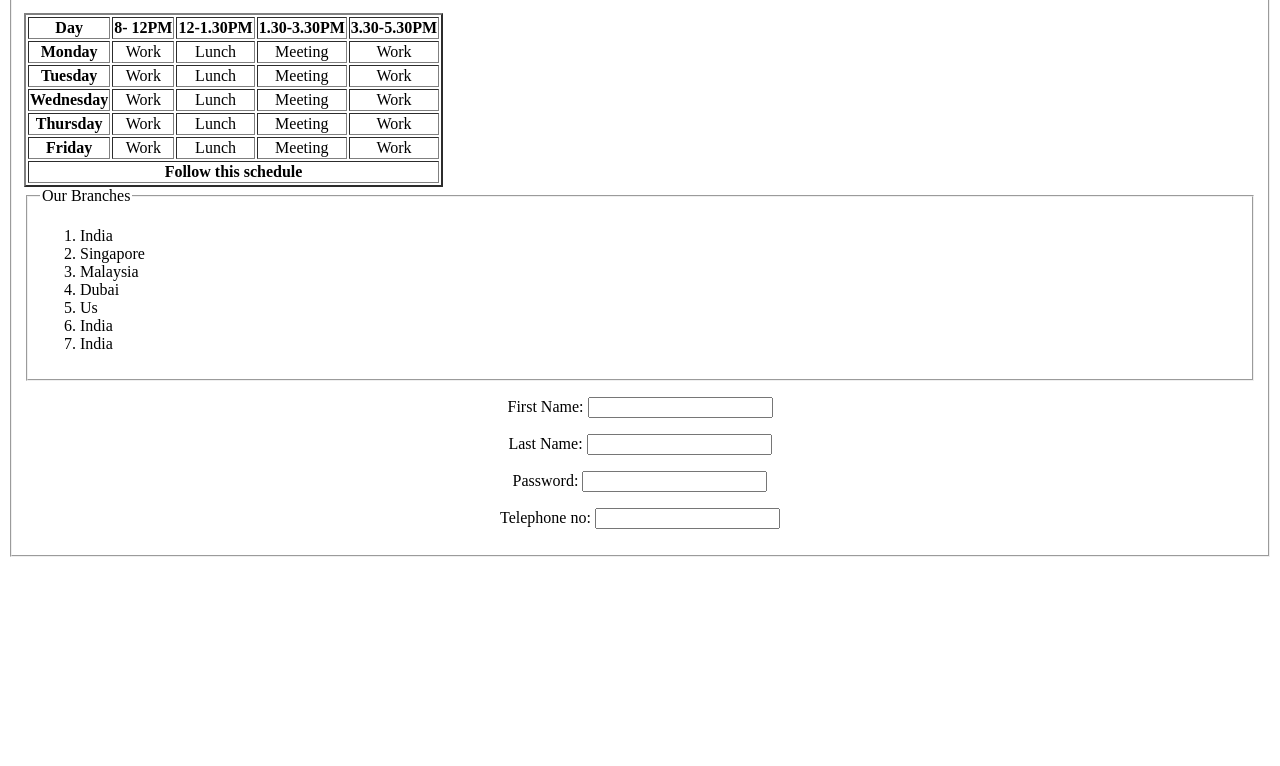
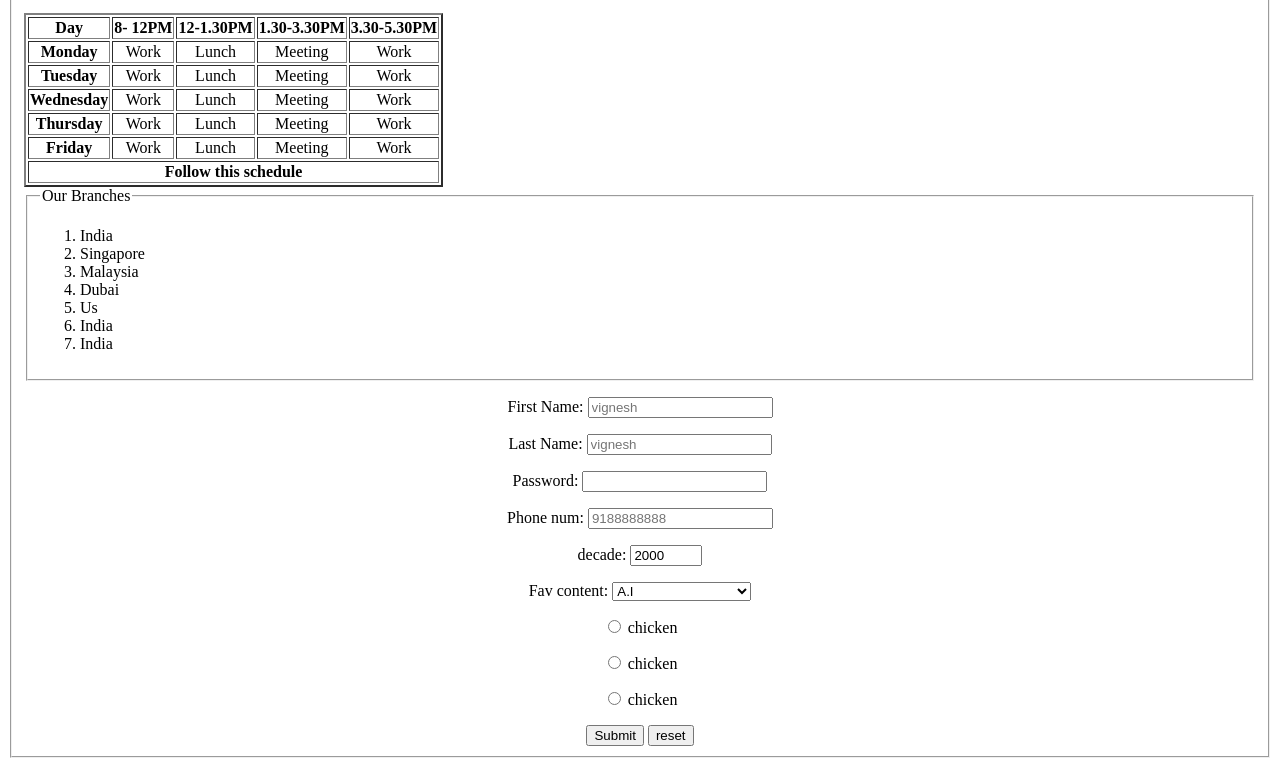
Before and after one commit to vickyaltitude/Fullstack-projects, a plain HTML site: page index.html in a window 1280 px wide. Shown: the part 1191-1957 px from the top of the page. Before the commit the page ends 1756 px from the top, so only its background shows below. Drawn offline with Linux system fonts and the light colour scheme.

Commit message:
new update

```diff
--- a/index.html
+++ b/index.html
@@ -101,15 +101,38 @@
         </fieldset>
         </main>
         <footer>
-           <section><form method="post">
-                <p><label name="FirstName" id="FirstName">First Name:</label>
-                <Input type="text" for="FirstName"></p>
-                <p><label name="lastname" id="lastname">Last Name:</label>
-                    <Input type="text" for="FirstName"></p>
-                <p><label name="password" id="password">Password:</label>
-                 <Input type="password" for="FirstName"></p>
-                 <p><label name="number" id="number">Telephone no:</label>
-                <Input type="tel" for="FirstName"></p>
+           <section><form action="https://httpbin.org/get"  method="post">
+                <p><label for="FirstName">First Name:</label>
+                <Input type="text" name="FirstName" id="FirstName" placeholder="vignesh" autocomplete="on" required></p>
+                <p><label for="Lastname">Last Name:</label>
+                 <Input type="text" name="Lastname" id="Lastname" placeholder="vignesh" autocomplete="on"></p>
+                <p><label for="password">Password:</label>
+                <Input type="password" name="password" id="password" autocomplete="on" required></p>
+                <p><label for="number">Phone num:</label>
+                <Input type="tel" name="number" id="number" placeholder="9188888888" autocomplete="on" required></p>
+                    <p><label for="number1">decade:</label>
+                        <Input type="number" name="number1" id="number1" min="1980" max="2023" value="2000"></p>
+
+                    <p>
+                        <label for="content">Fav content:</label>
+                        <select name="content" id="content">
+                           <optgroup label="x"> <option value="A.I">A.I</option>
+                            <option value="A.I">Machine learning</option></optgroup>
+                            <optgroup label="y"> <option value="A.I">full stack</option>
+                            <option value="A.I">front end</option></optgroup>
+                            <optgroup label="z"> <option value="A.I">back end</option>
+                            <option value="A.I">reactjs</option></optgroup>
+                        </select>
+                        <p><input type="radio" name="chicken" id="chicken" value="chicken">
+                        <lable for="chicken">chicken</lable></p>
+                        <p><input type="radio" name="chicken" id="chicken1" value="chicken">
+                            <lable for="chicken1">chicken</lable></p>
+                            <p><input type="radio" name="chicken" id="chicken2" value="chicken">
+                                <lable for="chicken2">chicken</lable></p>
+
+
+                    <button type="submit" formaction="https://httpbin.org/post" formmethod="post">Submit</button>
+                    <button type="reset">reset</button>
             </form>
         </section>
         </footer>
```
